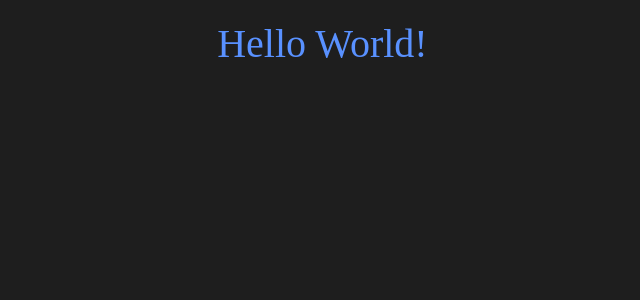
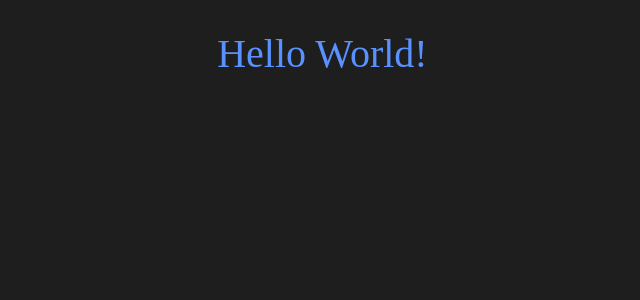
Before and after one commit to thermojam/blog, a React (Vite) app: page / in a window 1280 px wide. Shown: the top 300 px of the page, without its empty margins (302-942 px from the left). Built offline with nearby package versions, Linux system fonts and the light colour scheme; a web font is replaced by a local one.

Commit message:
connect icon font

```diff
--- a/src/App.jsx
+++ b/src/App.jsx
@@ -3,7 +3,7 @@ import styled from 'styled-components'
 const Div = styled.div`
     text-align: center;
     color: #5991ff;
-    margin: 20px;
+    margin-top: 30px;
     font-size: 40px;`
 
 export const App = () => {
```
